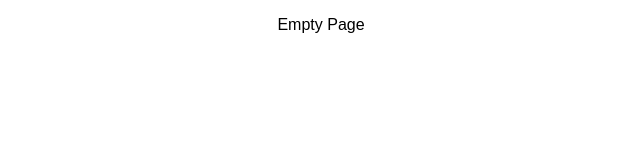
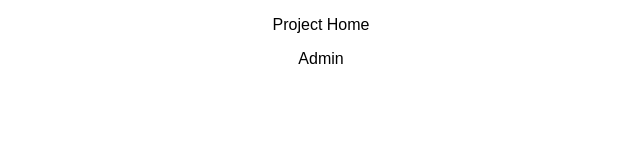
Before and after one commit to ntxooyaj89/sagas-portfolio-master-2, a React (Create React App) app: page / in a window 1280 px wide. Shown: the top 160 px of the page, without its empty margins (319-959 px from the left). Built offline with nearby package versions, Linux system fonts and the light colour scheme.

Commit message:
added Home and Admin files.

```diff
--- a/package.json
+++ b/package.json
@@ -6,9 +6,13 @@
   "dependencies": {
     "@material-ui/core": "^3.6.0",
     "axios": "^0.18.0",
+    "body-parser": "^1.18.3",
+    "express": "^4.16.4",
+    "pg": "^7.8.0",
     "react": "^16.6.3",
     "react-dom": "^16.6.3",
     "react-redux": "^5.0.7",
+    "react-router-dom": "^4.3.1",
     "react-scripts": "^2.1.3",
     "redux": "^4.0.0",
     "redux-logger": "^3.0.6",
--- /dev/null
+++ b/src/components/Admin/Admin.js
@@ -0,0 +1,23 @@
+import React, { Component } from "react";
+import { connect } from 'react-redux';
+
+
+
+class Admin extends Component {
+
+
+
+
+    render() {
+        return (
+            <div>
+                <p>Admin</p>
+            </div>
+        );
+    }
+}
+
+const mapReduxStoreToProps = (reduxStore) => ({
+    reduxStore
+});
+export default connect(mapReduxStoreToProps)(Admin);
--- a/src/components/App/App.js
+++ b/src/components/App/App.js
@@ -1,12 +1,15 @@
 import React, { Component } from 'react';
 import './App.css';
+import Home from './../Home/Home';
+import Admin from './../Admin/Admin';
 
 class App extends Component {
   // Renders the entire app on the DOM
   render() {
     return (
       <div className="App">
-        <p>Empty Page</p>
+        <Home/>
+        <Admin/>
       </div>
     );
   }
--- /dev/null
+++ b/src/components/Home/Home.js
@@ -0,0 +1,23 @@
+import React, { Component } from "react";
+import { connect } from 'react-redux';
+
+
+class Home extends Component {
+
+
+
+
+
+    render() {
+        return (
+            <div>
+                <p>Project Home</p>
+            </div>
+        );
+    }
+}
+
+const mapReduxStoreToProps = (reduxStore) => ({
+    reduxStore
+});
+export default connect(mapReduxStoreToProps)(Home);
--- a/src/index.js
+++ b/src/index.js
@@ -9,6 +9,9 @@ import { Provider } from 'react-redux';
 import logger from 'redux-logger';
 // Import saga middleware
 import createSagaMiddleware from 'redux-saga';
+import { takeEvery, put } from 'redux-saga/effects';
+import axios from 'axios';
+
 
 // Create the rootSaga generator function
 function* rootSaga() {
```
Also changed, not shown: 2 other files (tests, documents, lock files or other folders).
